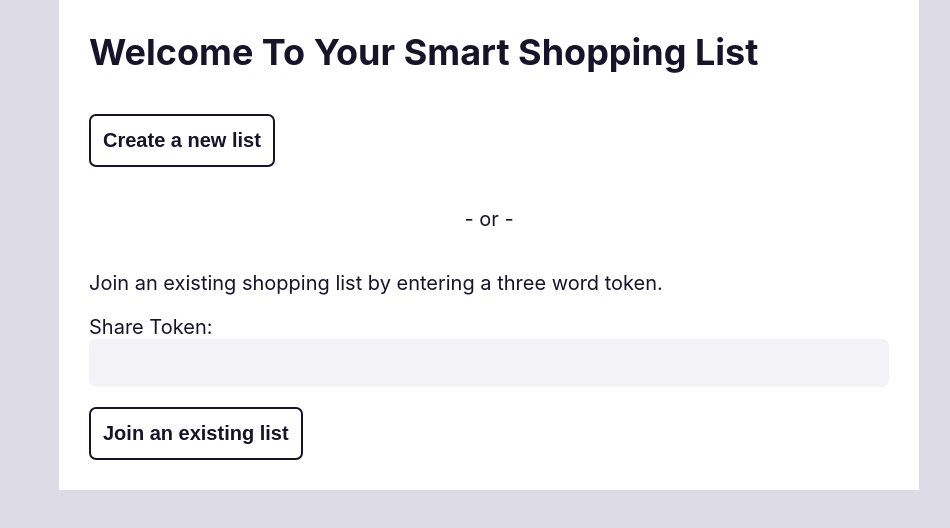
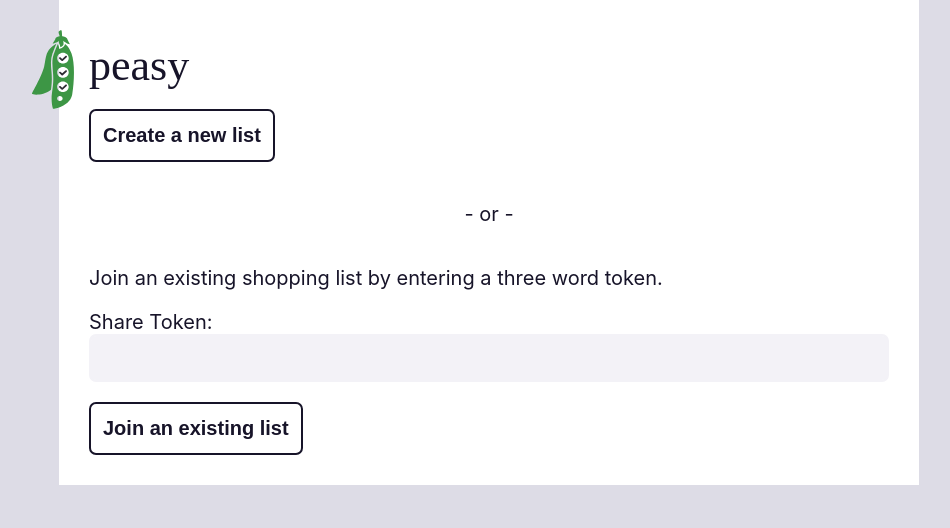
Before and after one commit to the-collab-lab/tcl-26-smart-shopping-list, a React (Create React App) app: page / in a window 1280 px wide. Shown: the top 528 px of the page, without its empty margins (151-1101 px from the left). Built offline with nearby package versions, Linux system fonts and the light colour scheme.

Commit message:
Create and style logo block

```diff
--- /dev/null
+++ b/src/components/LogoHeader/LogoHeader.css
@@ -0,0 +1,33 @@
+/* relative em units important for sizing everything based on text size of logo */
+
+.logo {
+  position: relative;
+  left: -2.625em;
+  display: flex;
+  flex-direction: row;
+  align-items: center;
+  padding-left: 2.625em;
+  font-family: 'Calistoga', serif;
+  font-size: 2.75vh;
+}
+
+/* Modifier for bigger logo on home page */
+.logo_home {
+  font-size: 3.75vh;
+}
+
+.logo__text {
+  margin: 0.0625em 0 0 0;
+  text-transform: lowercase;
+  line-height: 1.5;
+  font-size: 2em;
+  font-weight: 400;
+}
+
+.logo__image {
+  position: absolute;
+  top: 0;
+  left: 0;
+  width: 2em !important;
+  height: 3.6em;
+}
--- /dev/null
+++ b/src/components/LogoHeader/LogoHeader.js
@@ -0,0 +1,18 @@
+import peasyLogoMark from '../../images/peasy-logomark.svg';
+
+import './LogoHeader.css';
+
+const LogoHeader = ({ isHome = false }) => {
+  return (
+    <header className={`page-view__logo logo ${isHome ? 'logo_home' : ''}`}>
+      {isHome /* Make the logo the h1 on home page only */ ? (
+        <h1 className="logo__text logo__text">Peasy</h1>
+      ) : (
+        <h1 className="logo__text logo__text">Peasy</h1>
+      )}
+      <img className="logo__image logo__image" src={peasyLogoMark} alt="logo" />
+    </header>
+  );
+};
+
+export default LogoHeader;
--- a/src/pages/Home/Home.js
+++ b/src/pages/Home/Home.js
@@ -1,5 +1,7 @@
 import { useHistory } from 'react-router-dom';
 import { useState, useRef } from 'react';
+
+import LogoHeader from '../../components/LogoHeader/LogoHeader';
 
 function Home({ createList, joinList }) {
   let history = useHistory();
@@ -60,9 +62,7 @@ function Home({ createList, joinList }) {
 
   return (
     <>
-      <header className="container__header header">
-        <h1 className="header__welcome">Welcome To Your Smart Shopping List</h1>
-      </header>
+      <LogoHeader />
 
       <main>
         <div className="new-list">
```
Also changed, not shown: src/images/peasy-logomark.svg (added).
